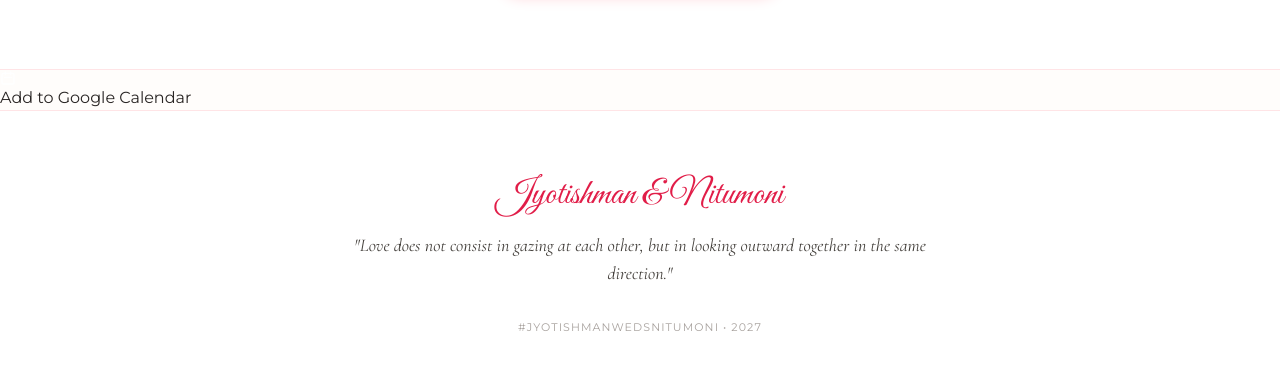
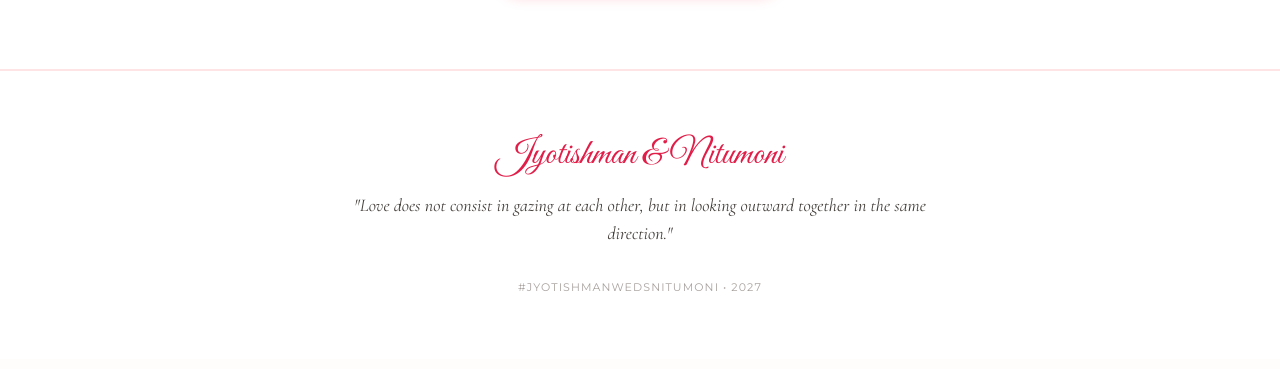
Before and after one commit to kakul232/jyotishman-weds, a plain HTML site: page index.html in a window 1280 px wide. Shown: the part 5399-5768 px from the top of the page. Drawn offline with nearby package versions, Linux system fonts and the light colour scheme; no server answers.

Commit message:
Remove dangling text below calendar button

```diff
--- a/index.html
+++ b/index.html
@@ -470,14 +470,6 @@
       </div>
     </div>
   </section>
-          <svg class="w-4 h-4 text-white" fill="none" stroke="currentColor" viewBox="0 0 24 24">
-            <path stroke-linecap="round" stroke-linejoin="round" stroke-width="2" d="M8 7V3m8 4V3m-9 8h10M5 21h14a2 2 0 002-2V7a2 2 0 00-2-2H5a2 2 0 00-2 2v12a2 2 0 002 2z"/>
-          </svg>
-          <span>Add to Google Calendar</span>
-        </a>
-      </div>
-    </div>
-  </section>
 
   <!-- Blessings Confirmation Success Modal -->
   <div id="rsvp-success" class="fixed inset-0 z-50 bg-stone-900/60 backdrop-blur-sm hidden items-center justify-center p-4">
```
